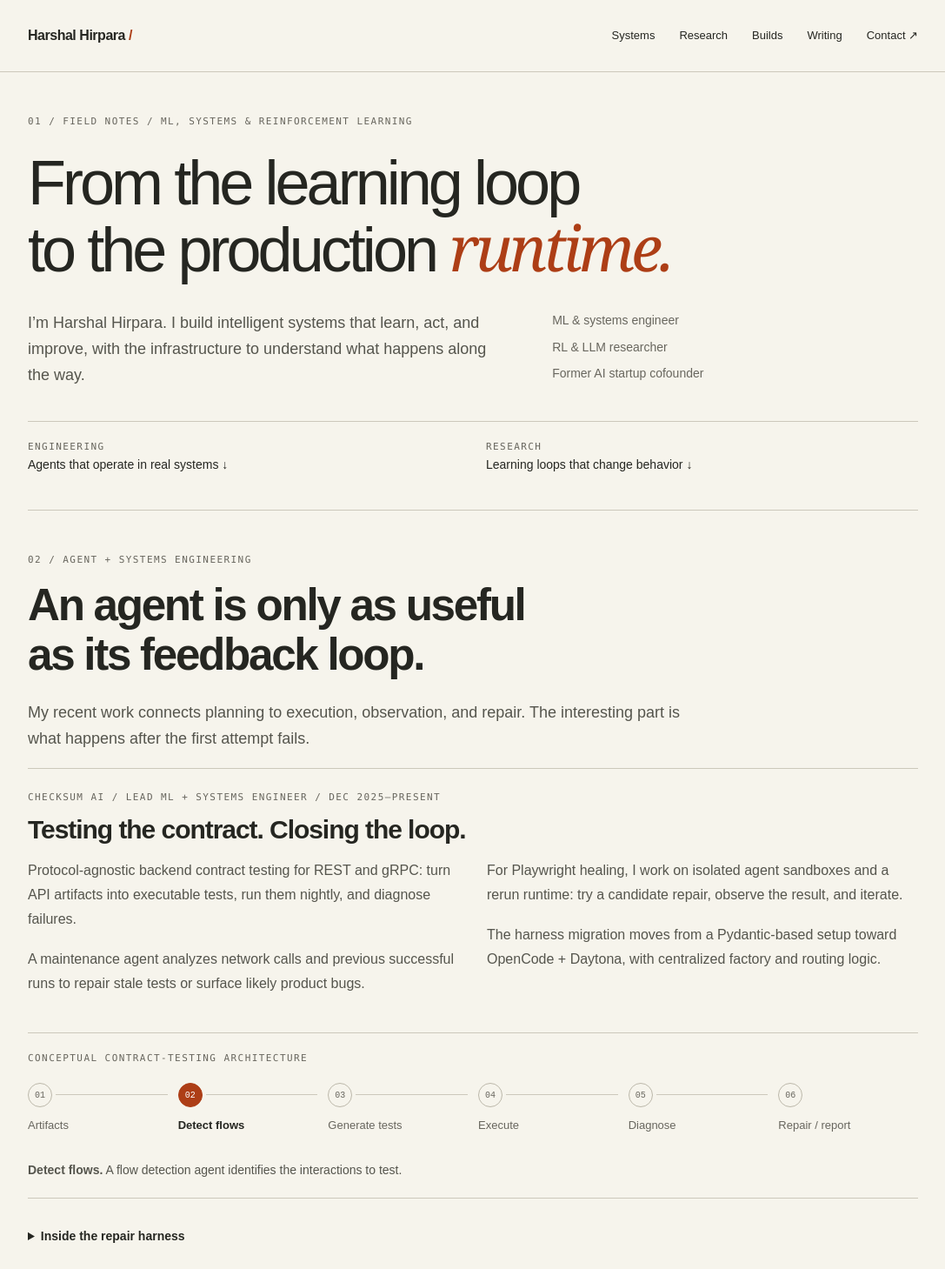
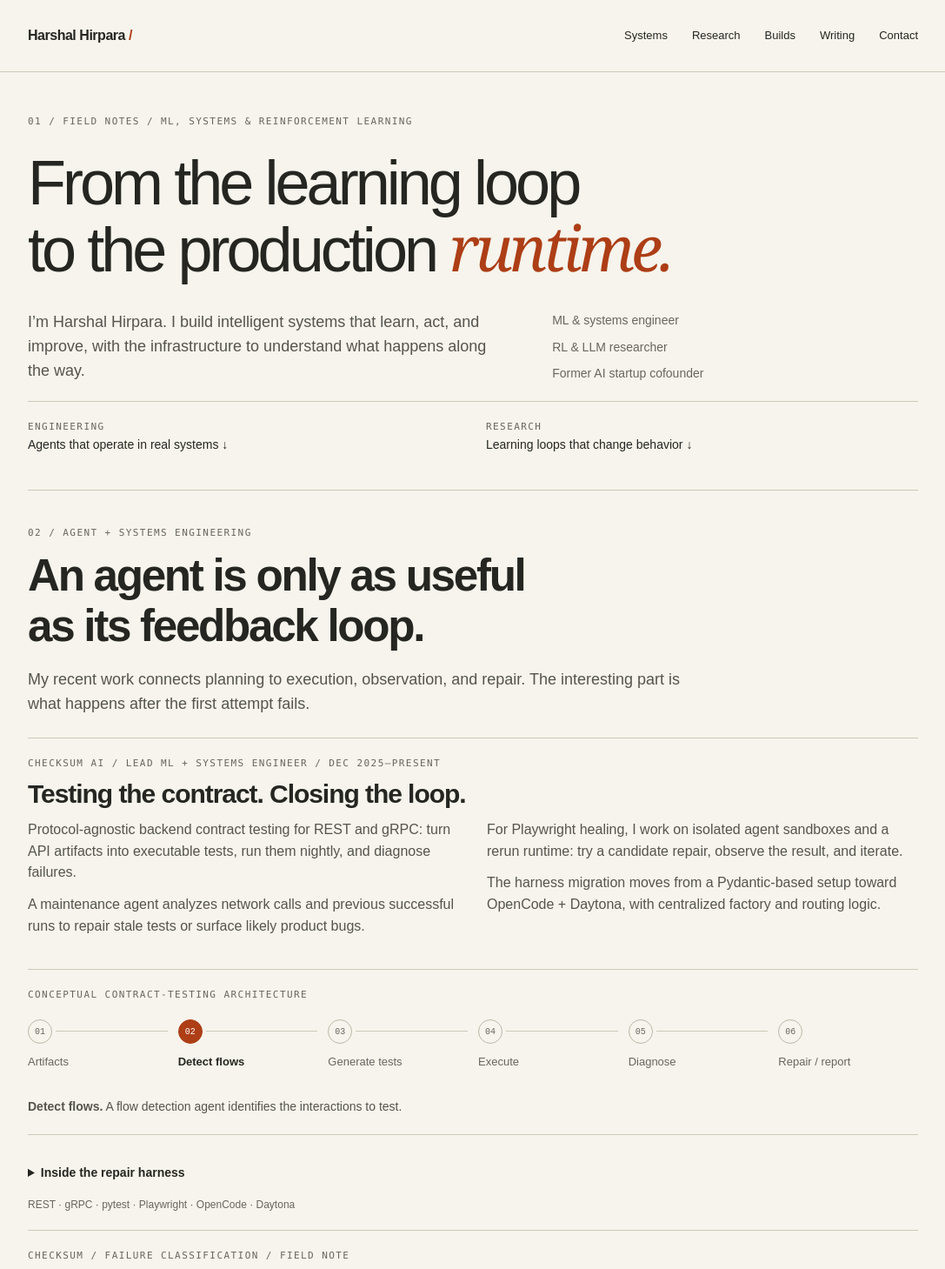
Before and after one commit to Hjhirp/portfolio-website, a React (Create React App) app: page / in a window 1280 px wide. Shown: the top 1459 px of the page at 87% size, without its empty margins (96-1183 px from the left). Built offline with nearby package versions, Linux system fonts and the light colour scheme.

Commit message:
Unify portfolio spacing and refine editorial layouts

```diff
--- a/src/components/layout/Layout.tsx
+++ b/src/components/layout/Layout.tsx
@@ -64,7 +64,7 @@ export default function Layout({
             <a href="/#research">Research</a>
             <a href="/#builds">Builds</a>
             <a href="/#writing">Writing</a>
-            <a href="/#contact">Contact ↗</a>
+            <a href="/#contact">Contact</a>
           </nav>
         </Page>
       </Header>
--- a/src/components/notebook/Notebook.tsx
+++ b/src/components/notebook/Notebook.tsx
@@ -19,10 +19,26 @@ export const Label = styled.div`
   letter-spacing: 0.13em;
   color: #68665e;
 `;
+export const SectionLead = styled.p`
+  max-width: 78ch;
+  font-size: 18px;
+  line-height: 1.55;
+  margin: 0 0 24px;
+`;
+export const ProjectDescription = styled.p`
+  margin: 0 0 12px;
+  line-height: 1.55;
+`;
+export const ProjectSources = styled.footer`
+  a { display: inline-block; font-size: 14px; line-height: 1.5; }
+  small { display: block; color: #68665e; font-size: 12px; margin-top: 6px; line-height: 1.5; }
+`;
 export const Grid = styled.div`
   display: grid;
   grid-template-columns: repeat(2, minmax(0, 1fr));
-  gap: 32px;
+  column-gap: 32px;
+  row-gap: 16px;
+  align-items: start;
   > * {
     min-width: 0;
   }
@@ -33,20 +49,21 @@ export const Grid = styled.div`
 `;
 export const Entry = styled.article`
   border-top: 1px solid #ccc8bb;
-  padding: 24px 0;
+  padding: 20px 0;
   h3 {
     font-size: clamp(1.5rem, 2.5vw, 1.875rem);
     letter-spacing: -0.035em;
-    margin: 10px 0 14px;
+    margin: 8px 0 10px;
     line-height: 1.25;
     text-wrap: pretty;
   }
   p {
     max-width: 78ch;
-    line-height: 1.75;
+    line-height: 1.55;
+    margin: 0 0 12px;
   }
   details {
-    margin-top: 16px;
+    margin-top: 8px;
   }
   summary {
     cursor: pointer;
@@ -55,24 +72,25 @@ export const Entry = styled.article`
     padding: 8px 0;
   }
   details p {
-    margin-top: 14px;
+    margin-top: 8px;
   }
   small {
     display: block;
     color: #68665e;
     font-size: 12px;
-    margin-top: 16px;
+    margin-top: 8px;
+    line-height: 1.5;
   }
 `;
 const SectionShell = styled(motion.section)`
-  padding: 48px 0;
+  padding: 40px 0;
   border-top: 1px solid #ccc8bb;
   scroll-margin-top: 100px;
   h2 {
     font-size: clamp(32px, 4vw, 52px);
     letter-spacing: -0.045em;
     line-height: 1.12;
-    margin: 14px 0 24px;
+    margin: 12px 0 20px;
     max-width: 100%;
     text-wrap: balance;
   }
--- a/src/components/notebook/ProjectArchive.tsx
+++ b/src/components/notebook/ProjectArchive.tsx
@@ -1,34 +1,40 @@
 import React, { useState } from "react";
 import styled from "styled-components";
-import { Entry, Grid, Label } from "./Notebook";
-const ArchiveGrid = styled(Grid)`
-  column-gap: 32px;
-  row-gap: 0;
+import { Label, ProjectDescription, ProjectSources } from "./Notebook";
+const ArchiveGrid = styled.div`
+  border-top: 1px solid #ccc8bb;
 `;
-const ArchiveEntry = styled(Entry)`
+const ArchiveEntry = styled.article`
+  display: grid;
+  grid-template-columns: minmax(0, 0.9fr) minmax(0, 1.4fr);
+  column-gap: 40px;
+  padding: 24px 0;
+  border-bottom: 1px solid #ccc8bb;
+  h3 {
+    margin: 8px 0 0;
+    font-size: clamp(22px, 2.2vw, 27px);
+    letter-spacing: -0.035em;
+    line-height: 1.25;
+    text-wrap: pretty;
+  }
+  @media (max-width: 760px) {
+    grid-template-columns: 1fr;
+    gap: 12px;
+    padding: 20px 0;
+  }
+`;
+const Categories = styled.div`
   display: flex;
-  flex-direction: column;
-  padding: 20px 0;
-  h3 {
-    margin: 8px 0 10px;
-    font-size: clamp(22px, 2.2vw, 27px);
-    line-height: 1.2;
-  }
-  p {
-    margin: 0 0 16px;
-    line-height: 1.55;
-  }
-  footer {
-    margin-top: auto;
-  }
-  footer a {
-    display: inline-block;
-    font-size: 14px;
-    line-height: 1.5;
-  }
-  small {
-    margin-top: 6px;
-    line-height: 1.5;
+  flex-wrap: wrap;
+  gap: 12px;
+  margin: 20px 0;
+  button { padding: 10px 14px; border: 1px solid #ccc8bb; background: transparent; color: #68665e; cursor: pointer; font: inherit; font-size: 14px; }
+  button[aria-pressed="true"] { background: #ad3e16; color: white; border-color: #ad3e16; }
+  @media (max-width: 500px) {
+    display: grid;
+    grid-template-columns: repeat(3, minmax(0, 1fr));
+    gap: 8px;
+    button { padding: 8px; font-size: 12px; line-height: 1.35; min-height: 48px; }
   }
 `;
 const projects = [
@@ -51,12 +57,12 @@ export default function ProjectArchive() {
   return <div>
     <h3 style={{ fontSize: 28, margin: "32px 0 12px" }}>More from the project archive.</h3>
     <p>Product prototypes, research tools, and experiments from my GitHub repositories.</p>
-    <div role="group" aria-label="Project categories" style={{ display: "flex", flexWrap: "wrap", gap: 12, margin: "20px 0" }}>
-      {categories.map((name) => <button key={name} type="button" aria-pressed={category === name} onClick={() => setCategory(name)} style={{ padding: "10px 14px", border: "1px solid #ccc8bb", background: category === name ? "#ad3e16" : "transparent", color: category === name ? "#fff" : "#68665e", cursor: "pointer" }}>{name}</button>)}
-    </div>
+    <Categories role="group" aria-label="Project categories">
+      {categories.map((name) => <button key={name} type="button" aria-pressed={category === name} onClick={() => setCategory(name)}>{name}</button>)}
+    </Categories>
     <ArchiveGrid>{projects.filter((project) => project.category === category).map((project) => <ArchiveEntry key={project.repo}>
-      <Label>{project.name}</Label><h3>{project.title}</h3><p>{project.description}</p>
-      <footer><a href={`https://github.com/Hjhirp/${project.repo}`}>Explore the source ↗</a><small>{project.stack}</small></footer>
+      <div><Label>{project.name}</Label><h3>{project.title}</h3></div><div><ProjectDescription>{project.description}</ProjectDescription>
+      <ProjectSources><a href={`https://github.com/Hjhirp/${project.repo}`}>Explore the source ↗</a><small>{project.stack}</small></ProjectSources></div>
     </ArchiveEntry>)}</ArchiveGrid>
     <p><a href="https://github.com/Hjhirp?tab=repositories">Browse all repositories ↗</a></p>
   </div>;
--- a/src/components/notebook/Writing.tsx
+++ b/src/components/notebook/Writing.tsx
@@ -1,6 +1,6 @@
 import React from "react";
 import styled from "styled-components";
-import { Label, NotebookSection } from "./Notebook";
+import { Label, NotebookSection, SectionLead } from "./Notebook";
 const Articles = styled.div`
   margin-top: 24px;
   border-top: 1px solid #ccc8bb;
@@ -26,13 +26,13 @@ const Article = styled.article`
     line-height: 1.3;
     font-weight: 600;
     letter-spacing: -0.025em;
-    margin: 9px 0 12px;
+    margin: 6px 0 8px;
     max-width: 46ch;
     text-wrap: pretty;
   }
   p {
     font-size: 1rem;
-    line-height: 1.7;
+    line-height: 1.55;
     max-width: 65ch;
     margin: 0;
   }
@@ -115,11 +115,11 @@ export default function Writing() {
       label="Writing / published at Checksum"
       title="Notes from the workbench."
     >
-      <p style={{ maxWidth: 680, fontSize: 18 }}>
+      <SectionLead>
         I write about the infrastructure around AI: what gets tested, what gets
         missed, and what it takes to keep an autonomous system useful after the
         demo.
-      </p>
+      </SectionLead>
       <Articles>
         {articles.map((article) => (
           <Article key={article.path}>
--- a/src/pages/HomePage.tsx
+++ b/src/pages/HomePage.tsx
@@ -7,6 +7,7 @@ import { CVData } from "../utils/cvUtils";
 import {
   Page,
   Label,
+  SectionLead,
   Grid,
   Entry,
   NotebookSection,
@@ -42,13 +43,15 @@ const Intro = styled.section`
   }
   .intro-copy {
     font-size: 18px;
+    line-height: 1.55;
+    margin: 0;
     max-width: 560px;
   }
   @media (max-width: 760px) {
     padding-top: 32px;
     .intro-context {
       grid-template-columns: 1fr;
-      gap: 6px;
+      gap: 20px;
     }
     .intro-role {
       border-left: 0;
@@ -154,11 +157,11 @@ export default function HomePage({
         label="Agent + systems engineering"
         title="An agent is only as useful as its feedback loop."
       >
-        <p style={{ maxWidth: "78ch", fontSize: 18 }}>
+        <SectionLead>
           My recent work connects planning to execution, observation, and
           repair. The interesting part is what happens after the first attempt
           fails.
-        </p>
+        </SectionLead>
         <Entry>
           <Label>
             Checksum AI / Lead ML + Systems Engineer / Dec 2025–present
@@ -785,11 +788,11 @@ export default function HomePage({
         label="Open questions"
         title="What I’m thinking about next."
       >
-        <p style={{ maxWidth: "78ch", fontSize: 18 }}>
+        <SectionLead>
           How can an agent tell when its own strategy is failing? How do we
           connect training-time objectives to reliable behavior in real
           environments?
-        </p>
+        </SectionLead>
         <Interests>
           {[
             "Agent self-evaluation",
@@ -808,11 +811,11 @@ export default function HomePage({
         label="Contact"
         title="Let’s compare notes."
       >
-        <p style={{ maxWidth: "78ch", fontSize: 18 }}>
+        <SectionLead>
           I’m interested in hard problems at the intersection of learning and
           systems, and in the people building what comes next. Research,
           engineering, or a future collaboration: I’d like to hear about it.
-        </p>
+        </SectionLead>
         <p>
           <a
             style={{
```
